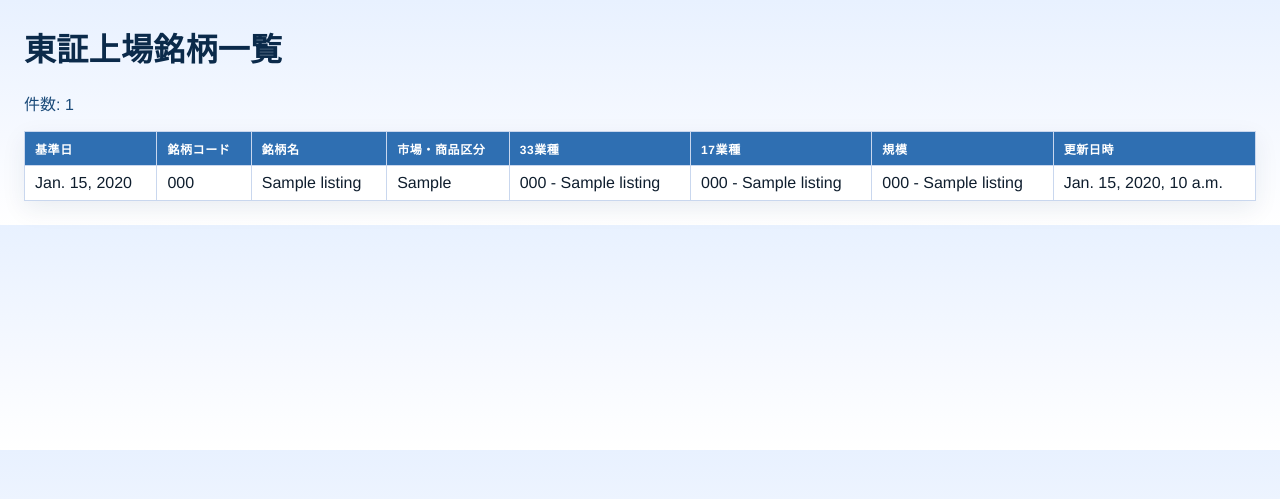
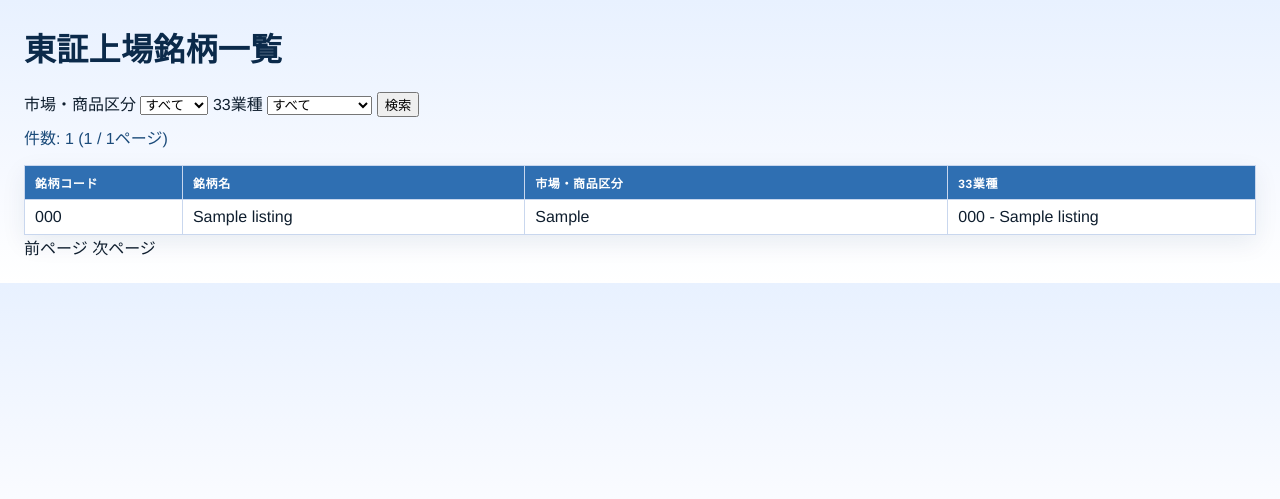
Before and after one commit to nori-tama/tradesystem-rpi, a Django app: page /tse_listings/ in a window 1280 px wide. Shown: the top 499 px of the page. Run offline with Django 4.2, Linux system fonts and the light colour scheme; tables that the repository leaves empty hold one stand-in row (values such as "Sample post").

Commit message:
テーブルのスタイルを改善し、列幅を設定。TSEリストに市場と業種のフィルタ機能を追加し、ページネーションを実装。選択されたフィルタを保持するように変更。

```diff
--- a/django/tradesystem_web/css/base.css
+++ b/django/tradesystem_web/css/base.css
@@ -22,9 +22,30 @@ h1 {
 table {
     border-collapse: collapse;
     width: 100%;
+    table-layout: fixed;
     background: #ffffff;
     border: 1px solid var(--border);
     box-shadow: 0 8px 24px rgba(15, 46, 84, 0.08);
+}
+
+th:nth-child(1),
+td:nth-child(1) {
+    width: 12%;
+}
+
+th:nth-child(2),
+td:nth-child(2) {
+    width: 28%;
+}
+
+th:nth-child(3),
+td:nth-child(3) {
+    width: 35%;
+}
+
+th:nth-child(4),
+td:nth-child(4) {
+    width: 25%;
 }
 
 th,
--- a/django/tradesystem_web/templates/tse_listings_list.html
+++ b/django/tradesystem_web/templates/tse_listings_list.html
@@ -8,38 +8,59 @@
 </head>
 <body>
     <h1>東証上場銘柄一覧</h1>
-    <div class="meta">件数: {{ listings|length }}</div>
+    <form method="get" class="filters">
+        <label for="market">市場・商品区分</label>
+        <select id="market" name="market">
+            <option value="">すべて</option>
+            {% for market in markets %}
+                <option value="{{ market }}" {% if market == selected_market %}selected{% endif %}>{{ market }}</option>
+            {% endfor %}
+        </select>
+        <label for="sector33">33業種</label>
+        <select id="sector33" name="sector33">
+            <option value="">すべて</option>
+            {% for sector33 in sector33_names %}
+                <option value="{{ sector33 }}" {% if sector33 == selected_sector33 %}selected{% endif %}>{{ sector33 }}</option>
+            {% endfor %}
+        </select>
+        <button type="submit">検索</button>
+    </form>
+    <div class="meta">件数: {{ page_obj.paginator.count }} ({{ page_obj.number }} / {{ page_obj.paginator.num_pages }}ページ)</div>
     <table>
         <thead>
             <tr>
-                <th>基準日</th>
                 <th>銘柄コード</th>
                 <th>銘柄名</th>
                 <th>市場・商品区分</th>
                 <th>33業種</th>
-                <th>17業種</th>
-                <th>規模</th>
-                <th>更新日時</th>
             </tr>
         </thead>
         <tbody>
             {% for item in listings %}
             <tr>
-                <td>{{ item.listing_date }}</td>
                 <td>{{ item.code }}</td>
                 <td>{{ item.name }}</td>
                 <td>{{ item.market }}</td>
                 <td>{{ item.sector33_code }} - {{ item.sector33_name }}</td>
-                <td>{{ item.sector17_code }} - {{ item.sector17_name }}</td>
-                <td>{{ item.scale_code }} - {{ item.scale_name }}</td>
-                <td>{{ item.updated_at }}</td>
             </tr>
             {% empty %}
             <tr>
-                <td colspan="8">銘柄データがありません。</td>
+                <td colspan="4">銘柄データがありません。</td>
             </tr>
             {% endfor %}
         </tbody>
     </table>
+    <div class="pagination">
+        {% if page_obj.has_previous %}
+            <a class="button" href="?page={{ page_obj.previous_page_number }}&market={{ selected_market }}&sector33={{ selected_sector33 }}">前ページ</a>
+        {% else %}
+            <span class="button disabled">前ページ</span>
+        {% endif %}
+        {% if page_obj.has_next %}
+            <a class="button" href="?page={{ page_obj.next_page_number }}&market={{ selected_market }}&sector33={{ selected_sector33 }}">次ページ</a>
+        {% else %}
+            <span class="button disabled">次ページ</span>
+        {% endif %}
+    </div>
 </body>
 </html>
--- a/django/tradesystem_web/views.py
+++ b/django/tradesystem_web/views.py
@@ -1,11 +1,45 @@
+from django.core.paginator import Paginator
 from django.db import connection
 from django.shortcuts import render
 
 
 def tse_listings_list(request):
+    selected_market = request.GET.get("market")
+    selected_sector33 = request.GET.get("sector33")
     with connection.cursor() as cursor:
         cursor.execute(
             """
+            SELECT DISTINCT market
+            FROM tse_listings
+            WHERE market IS NOT NULL AND market <> ''
+            ORDER BY market
+            """
+        )
+        markets = [row[0] for row in cursor.fetchall()]
+
+        cursor.execute(
+            """
+            SELECT DISTINCT sector33_name
+            FROM tse_listings
+            WHERE sector33_name IS NOT NULL AND sector33_name <> ''
+            ORDER BY sector33_name
+            """
+        )
+        sector33_names = [row[0] for row in cursor.fetchall()]
+
+        params = []
+        where_clauses = []
+        if selected_market:
+            where_clauses.append("market = %s")
+            params.append(selected_market)
+        if selected_sector33:
+            where_clauses.append("sector33_name = %s")
+            params.append(selected_sector33)
+        where_sql = ""
+        if where_clauses:
+            where_sql = "WHERE " + " AND ".join(where_clauses)
+        cursor.execute(
+            f"""
             SELECT
                 listing_date,
                 code,
@@ -19,14 +53,27 @@ def tse_listings_list(request):
                 scale_name,
                 updated_at
             FROM tse_listings
+            {where_sql}
             ORDER BY code
-            """
+            """,
+            params,
         )
         columns = [col[0] for col in cursor.description]
         listings = [dict(zip(columns, row)) for row in cursor.fetchall()]
 
+    paginator = Paginator(listings, 15)
+    page_number = request.GET.get("page")
+    page_obj = paginator.get_page(page_number)
+
     return render(
         request,
         'tse_listings_list.html',
-        {'listings': listings},
+        {
+            'listings': page_obj,
+            'page_obj': page_obj,
+            'markets': markets,
+            'selected_market': selected_market or "",
+            'sector33_names': sector33_names,
+            'selected_sector33': selected_sector33 or "",
+        },
     )
```
